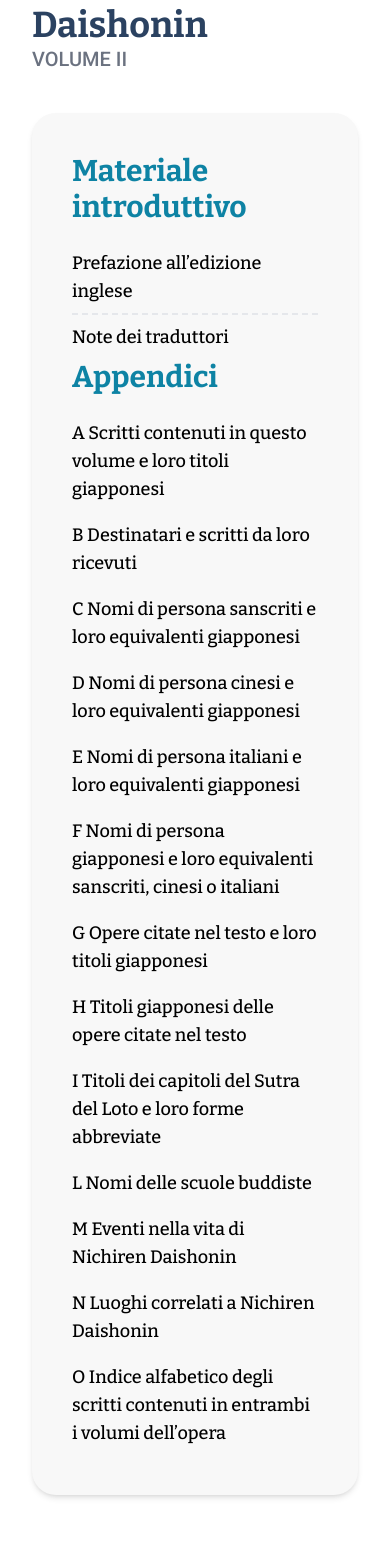
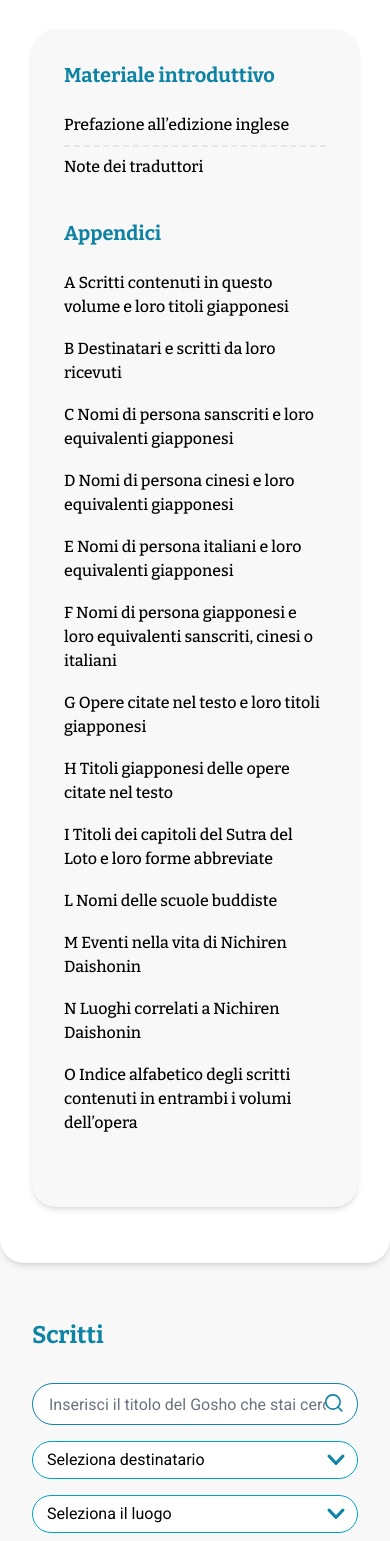
Before and after one commit to upalatucci/biblioteca-nextjs, a Next.js app: page /rsnd-vol2 in a window 390 px wide. Shown: the part 407-1948 px from the top of the page. Built offline with nearby package versions, Linux system fonts and the light colour scheme.

Commit message:
fix: mobile style rsnd-1

```diff
--- a/components/BookDescription.tsx
+++ b/components/BookDescription.tsx
@@ -25,17 +25,17 @@ const BookDescription: React.FC<BookDescriptionProps> = ({
   subtitle,
   baseSlug = "rsnd"
 }) => (
-  <section className="w-full bg-white rounded-3xl shadow-md py-20 lg:py-32 px-8">
+  <section className="w-full bg-white rounded-3xl shadow-md py-14 lg:py-32 px-8">
     <div className="mx-auto max-w-[1400px] pb-10">
-      <h2 className="text-4xl font-bold">{title}</h2>
-      <p className="font-sans font-medium text-xl text-gray-500">{subtitle}</p>
+      <h2 className="text-2xl md:text-4xl font-bold">{title}</h2>
+      <p className="font-sans font-medium text-md md:text-xl text-gray-500">{subtitle}</p>
     </div>
-    <div className="mx-auto max-w-[1400px] bg-defaultBg rounded-3xl shadow-md flex flex-col md:flex-row md:gap-16 p-10">
+    <div className="mx-auto max-w-[1400px] bg-defaultBg rounded-3xl shadow-md flex flex-col md:flex-row md:gap-16 p-8 md:p-10">
       <div className="index flex-1">
-        <h3 className="text-3xl font-bold mb-4 text-primary">
+        <h3 className="text-xl md:text-3xl font-bold mb-4 text-primary">
           Materiale introduttivo
         </h3>
-        <ul className="divide-y-2 divide-gray-200 divide-dashed">
+        <ul className="divide-y-2 divide-gray-200 divide-dashed mb-8 md:mb-0">
           {index
             .sort((a, b) => (a.number > b.number ? 1 : -1))
             .map((item) => {
@@ -51,7 +51,7 @@ const BookDescription: React.FC<BookDescriptionProps> = ({
                     <li className="py-2" key={item.title}>
                       <Link href={`/${baseSlug}/${item.slug}`}>
                         <a>
-                          <span className="font-medium text-lg">
+                          <span className="font-medium text-md md:text-lg">
                             {item.title}
                           </span>
                         </a>
@@ -65,15 +65,15 @@ const BookDescription: React.FC<BookDescriptionProps> = ({
       </div>
       {notes && (
         <div className="notes flex-1">
-          <h3 className="text-3xl font-bold mb-4 text-primary">Appendici</h3>
-          <ul className="divide-y-2 divide-transparent divide-dashed">
+          <h3 className="text-xl md:text-3xl font-bold mb-4 text-primary">Appendici</h3>
+          <ul className="divide-y-2 divide-transparent divide-dashed mb-8 md:mb-0">
             {notes
               .sort((a, b) => (a.number > b.number ? 1 : -1))
               .map((note) => (
                 <li className="py-2" key={note.slug}>
                   <Link href={`/${baseSlug}/${note.slug}`}>
                     <a>
-                      <span className="font-medium text-lg">
+                      <span className="font-medium text-md md:text-lg">
                         {note.title.replace("Appendice", "")}
                       </span>
                     </a>
--- a/components/GoshoList/GoshoList.tsx
+++ b/components/GoshoList/GoshoList.tsx
@@ -43,13 +43,13 @@ const GoshoList: React.FC<GoshoListProps> = ({ jsonData }) => {
   };
 
   return (
-    <section className="py-20 lg:py-32 px-8" id="gosho-list">
+    <section className="py-14 lg:py-32 px-8" id="gosho-list">
       <div className="container min-h-[50vh] mx-auto max-w-[1400px]">
-        <h2 className="text-4xl md:text-3xl text-primary font-bold mb-8">
+        <h2 className="text-2xl md:text-4xl text-primary font-bold mb-8">
           Scritti
         </h2>
         <form
-          className="flex items-stretch flex-col lg:flex-row lg:items-center justify-between flex-wrap gap-4 pb-4"
+          className="flex items-stretch flex-col sm:flex-row lg:items-center justify-between flex-wrap gap-4 pb-4"
           onSubmit={onSubmit}
         >
           <SearchInput
@@ -57,13 +57,14 @@ const GoshoList: React.FC<GoshoListProps> = ({ jsonData }) => {
             onChange={onSearchInput}
             placeholder="Inserisci il titolo del Gosho che stai cercando"
             aria-label="Titolo"
+            className="w-full md:w-[38%]"
           />
           <Select
             onChange={setRecipient}
             value={recipient}
             name="destinatario"
             options={recipientOptions}
-            className="w-64"
+            className="w-full sm:w-[48%] md:w-[28%]"
             aria-label="Destinatario"
             placeholder="Seleziona destinatario"
           />
@@ -72,7 +73,7 @@ const GoshoList: React.FC<GoshoListProps> = ({ jsonData }) => {
             value={place}
             name="destinatario"
             options={placesOptions}
-            className="w-64"
+            className="w-full sm:w-[48%] md:w-[28%]"
             aria-label="Luogo"
             placeholder="Seleziona il luogo"
           />
--- a/components/SearchInput.tsx
+++ b/components/SearchInput.tsx
@@ -23,7 +23,7 @@ const SearchInput: FC<SearchInputProps> = ({
   >
     <input
       type="search"
-      className="border border-primary h-[42px] w-full px-4 py-1 rounded-3xl bg-white placeholder:text-gray-500 text-lg font-sans"
+      className="border border-primary h-[42px] w-full px-4 py-1 rounded-3xl bg-white placeholder:text-gray-500 text-md lg:text-lg font-sans"
       placeholder={placeholder || "Inserisci la parola o frase..."}
       value={value || ""}
       onChange={onChange}
--- a/components/Select.tsx
+++ b/components/Select.tsx
@@ -174,7 +174,7 @@ const Select: React.FC<SelectProps> = ({
       {isOpen && (
         <div className="select-background" onClick={() => setOpen(false)}></div>
       )}
-      <div className="select-container text-black text-lg font-sans">
+      <div className="select-container text-black text-md lg:text-lg font-sans">
         <button
           type="button"
           aria-haspopup="listbox"
--- a/pages/rsnd/[slug].tsx
+++ b/pages/rsnd/[slug].tsx
@@ -82,7 +82,7 @@ export default function PostPage({ post }) {
             <div className="bg-white py-20 lg:py-32 print:py-0 px-8 rounded-xl shadow-md print:rounded-none print:shadow-none">
               <div className="container mx-auto max-w-[1400px] print:py-0">
                 <h2
-                  className="text-4xl md:text-3xl container text-secondary font-bold print:mb-4"
+                  className="text-3xl md:text-4xl  container text-secondary font-bold print:mb-4"
                   dangerouslySetInnerHTML={{
                     __html: `${
                       isMainBookContent
```
